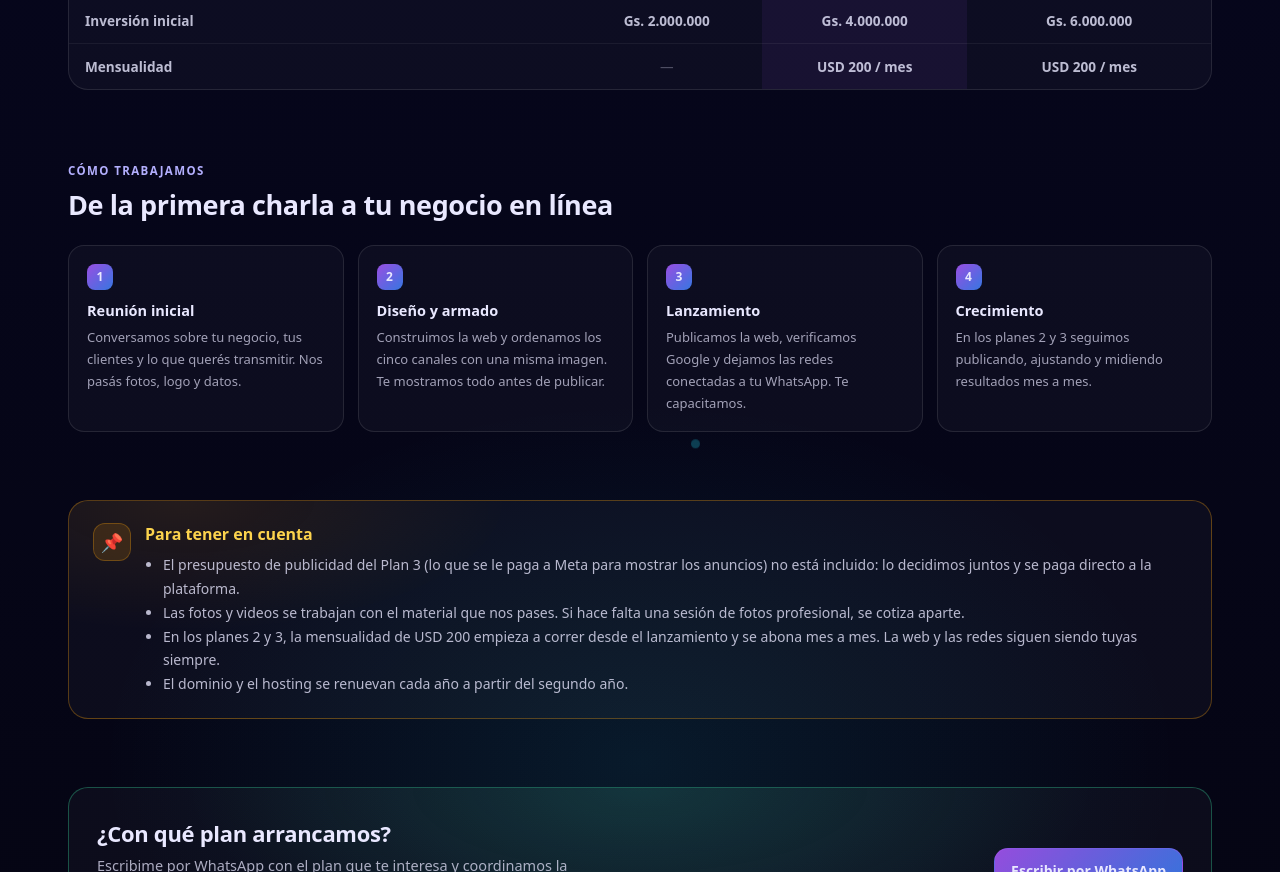
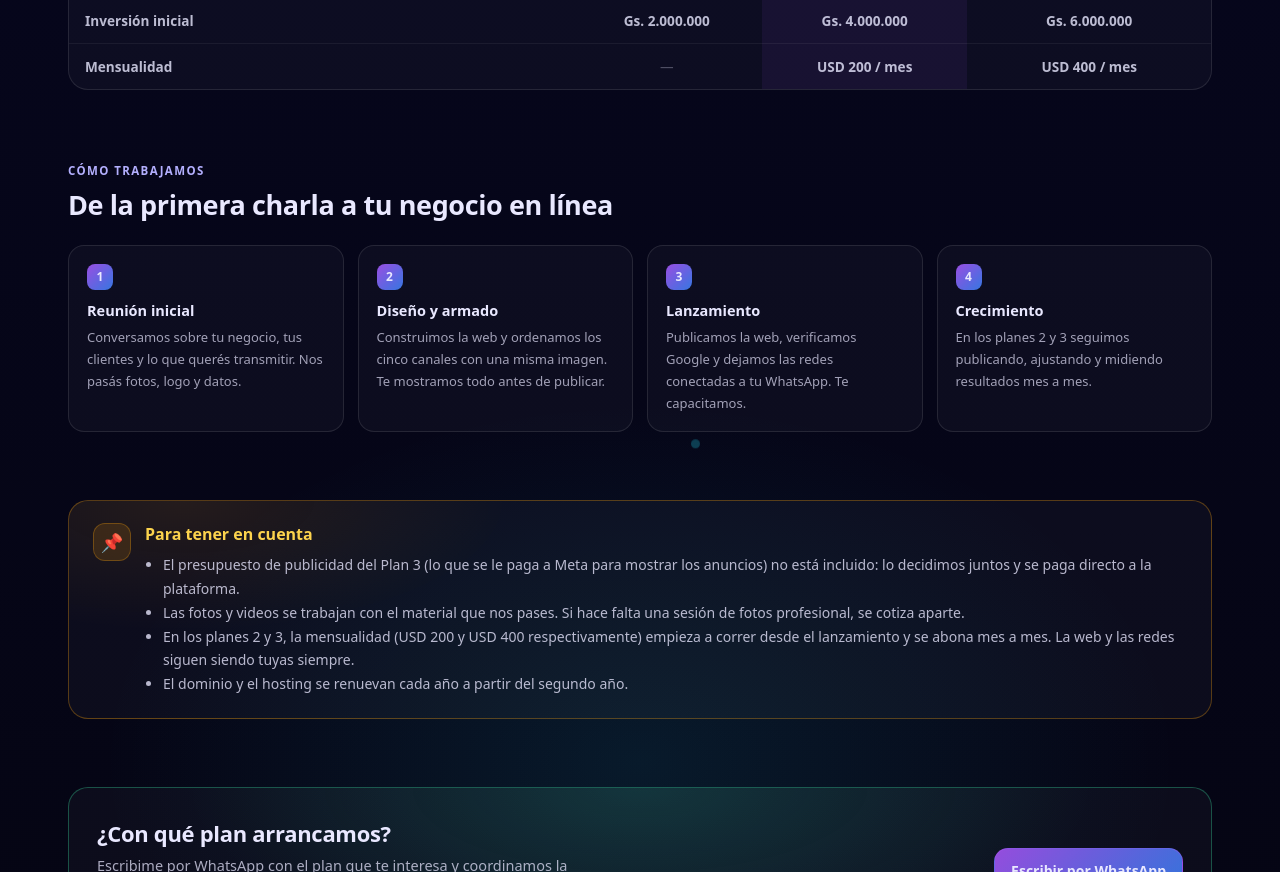
Before and after one commit to PabloDavidMoya/key-vox, a plain HTML site: page propuestas/cecilia-htwx/index.html in a window 1280 px wide. Shown: the part 2747-3619 px from the top of the page. Drawn offline with Linux system fonts and the light colour scheme.

Commit message:
Propuesta Cecilia: plan 3 con mensualidad de USD 400
Co-Authored-By: Claude Opus 5.5 <noreply@anthropic.com>

```diff
--- a/propuestas/cecilia-htwx/index.html
+++ b/propuestas/cecilia-htwx/index.html
@@ -261,7 +261,7 @@
         <h3>Gestión completa para vender más</h3>
         <p class="for">Para salir a buscar clientes nuevos con publicidad y tener una atención que no se pierde ningún mensaje.</p>
         <div class="price">Gs. 6.000.000</div>
-        <div class="per">Pago inicial · <b style="color:#fff">+ USD 200 / mes</b> de gestión completa</div>
+        <div class="per">Pago inicial · <b style="color:#fff">+ USD 400 / mes</b> de gestión completa</div>
         <ul>
           <li><span class="check">✓</span> Todo lo del Plan 2</li>
           <li class="head">Más, cada mes:</li>
@@ -301,7 +301,7 @@
           <tr><td>Reporte de resultados</td><td class="c no-t">—</td><td class="c hl">Mensual</td><td class="c">Mensual + reunión</td></tr>
           <tr><td>Acompañamiento</td><td class="c">Solo entrega</td><td class="c hl">Mensual</td><td class="c">Mensual</td></tr>
           <tr><td><b>Inversión inicial</b></td><td class="c"><b>Gs. 2.000.000</b></td><td class="c hl"><b>Gs. 4.000.000</b></td><td class="c"><b>Gs. 6.000.000</b></td></tr>
-          <tr><td><b>Mensualidad</b></td><td class="c no-t">—</td><td class="c hl"><b>USD 200 / mes</b></td><td class="c"><b>USD 200 / mes</b></td></tr>
+          <tr><td><b>Mensualidad</b></td><td class="c no-t">—</td><td class="c hl"><b>USD 200 / mes</b></td><td class="c"><b>USD 400 / mes</b></td></tr>
         </tbody>
       </table>
     </div>
@@ -328,7 +328,7 @@
         <ul>
           <li>El presupuesto de publicidad del Plan 3 (lo que se le paga a Meta para mostrar los anuncios) no está incluido: lo decidimos juntos y se paga directo a la plataforma.</li>
           <li>Las fotos y videos se trabajan con el material que nos pases. Si hace falta una sesión de fotos profesional, se cotiza aparte.</li>
-          <li>En los planes 2 y 3, la mensualidad de USD 200 empieza a correr desde el lanzamiento y se abona mes a mes. La web y las redes siguen siendo tuyas siempre.</li>
+          <li>En los planes 2 y 3, la mensualidad (USD 200 y USD 400 respectivamente) empieza a correr desde el lanzamiento y se abona mes a mes. La web y las redes siguen siendo tuyas siempre.</li>
           <li>El dominio y el hosting se renuevan cada año a partir del segundo año.</li>
         </ul>
       </div>
```
